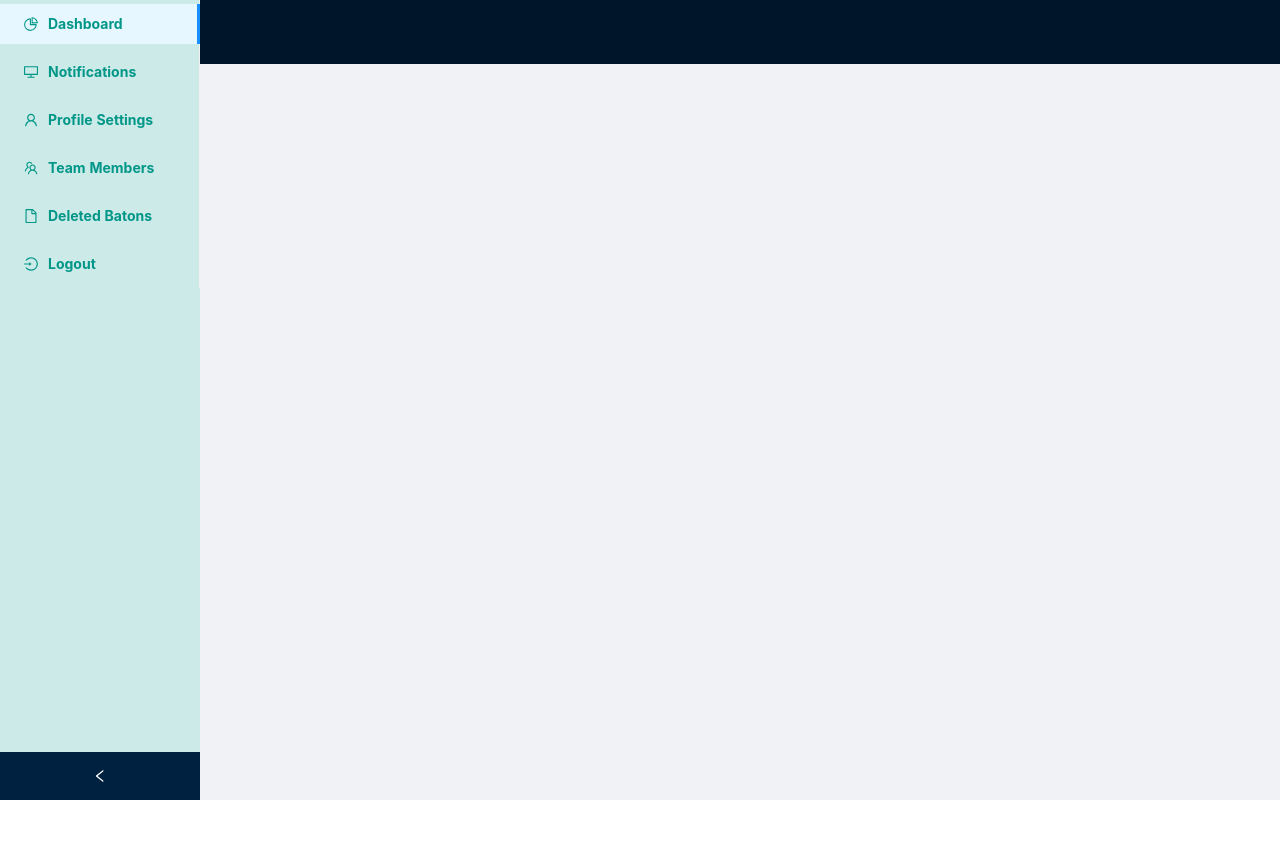
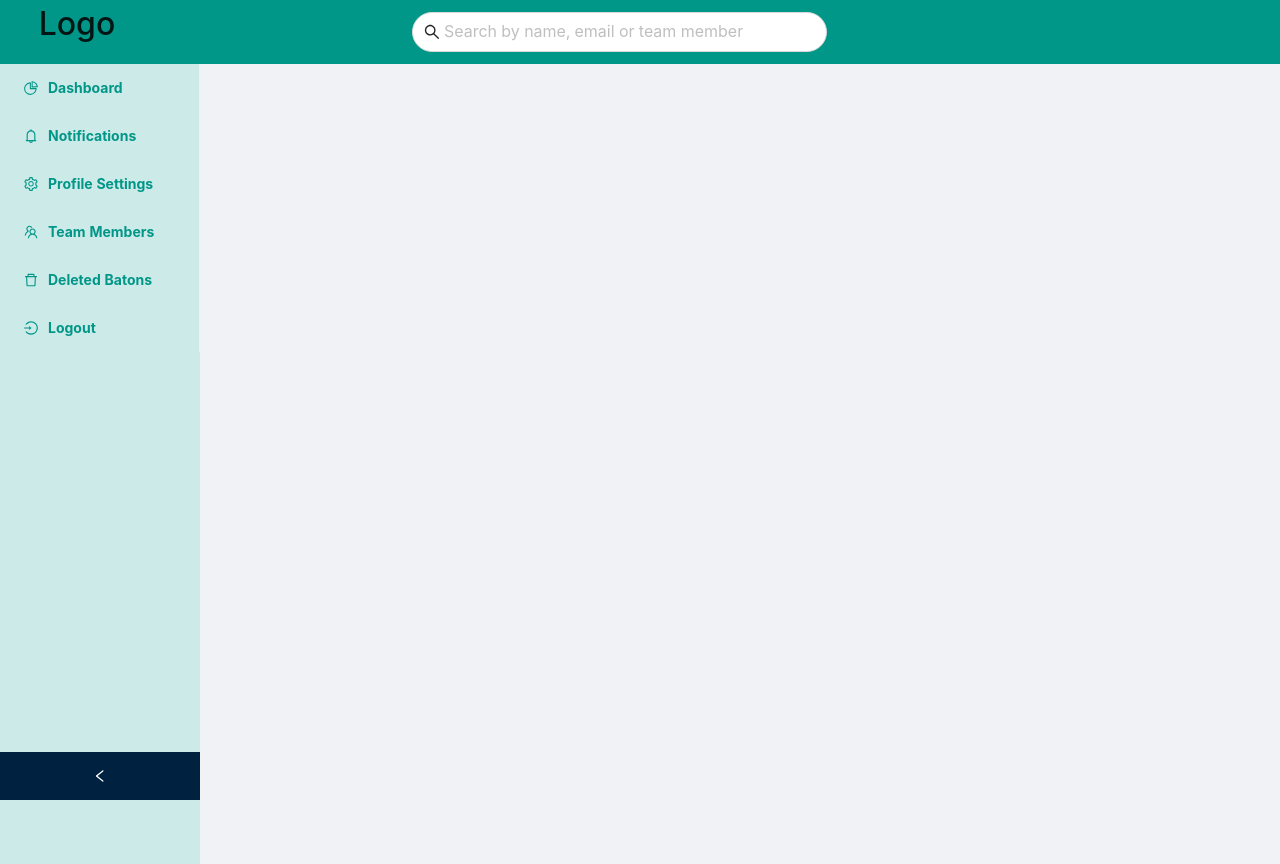
Before and after one commit to Ibrahim-Arif/dasmooth-project, a React (Create React App) app: page /dashboard in a window 1280 px wide. Before the commit the page ends 800 px from the top, so only its background shows below. Built offline with nearby package versions, Linux system fonts and the light colour scheme.

Commit message:
dashboard done

```diff
--- a/src/App.js
+++ b/src/App.js
@@ -32,7 +32,7 @@ const App = () => {
                 // element={isLogin !== false ? <Navigate to="/" /> : <SignIn />}
                 element={<SignIn />}
               />
-              <Route path="/dashboard" element={<Dashboard />} />
+              <Route path="/dashboard/*" element={<Dashboard />} />
               {/*  <Route path="*" element={<NotFound />} /> */}
             </Routes>
           </>
--- a/src/pages/Dashboard.js
+++ b/src/pages/Dashboard.js
@@ -1,64 +1,140 @@
-import React, { useState } from "react";
-import { Layout, Menu, Breadcrumb } from "antd";
+import React, { useEffect, useState } from "react";
+import { Layout, Menu, Input, Button } from "antd";
 import {
   DesktopOutlined,
   PieChartOutlined,
   FileOutlined,
   TeamOutlined,
+  TeamFilled,
   UserOutlined,
   LoginOutlined,
+  SearchOutlined,
+  RightOutlined,
+  DeleteFilled,
+  DeleteOutlined,
+  SettingOutlined,
+  BellOutlined,
 } from "@ant-design/icons";
-import { Link } from "react-router-dom";
+
+import { Container } from "react-bootstrap";
+import { BrowserRouter, useNavigate, Routes, Route } from "react-router-dom";
 import { useUser } from "../hooks/useContext";
 import { colors } from "../utilities/colors";
+import styledComponents from "styled-components";
 
 import "./dashboard.css";
+import DeleteBaton from "./DeleteBaton";
 
+const { Header, Content, Footer, Sider } = Layout;
 export default function Dashboard() {
   const [collapsed, setCollapsed] = useState(false);
+  const [renderSearchBar, setRenderSearchBar] = useState(false);
+  const { setIsLogin } = useUser();
+  const navigate = useNavigate();
 
-  const { setIsLogin } = useUser();
-  const onCollapse = (collapsed) => {
-    console.log(collapsed);
+  useEffect(() => {
+    document.getElementById("root").style.backgroundColor = "white";
+  }, []);
+
+  const onCollapse = (collapsed, type) => {
+    console.log(collapsed, type);
     setCollapsed(collapsed);
   };
-  const { Header, Content, Footer, Sider } = Layout;
-  function getItem(label, key, icon, children) {
+
+  const handleSearchBarShow = () => {
+    if (window.innerWidth <= 768) {
+      setRenderSearchBar(!renderSearchBar);
+    }
+  };
+
+  const getItem = (label, key, icon, children) => {
     return {
       key,
       icon,
       children,
       label,
     };
+  };
+  const handleItemClick = ({ item, key, keyPath, domEvent }) => {
+    console.log(key);
+    switch (key) {
+      case "logout":
+        setIsLogin(false);
+        navigate("/");
+        break;
+      case "delete":
+        navigate("deleteBaton");
+        break;
+      case "dashboard":
+        navigate("/dashboard");
+        break;
     }
+  };
   const items = [
-    getItem("Dashboard", "1", <PieChartOutlined />),
-    getItem("Notifications", "2", <DesktopOutlined />),
-    getItem("Profile Settings", "sub1", <UserOutlined />),
+    getItem("Dashboard", "dashboard", <PieChartOutlined />),
+    getItem("Notifications", "notifications", <BellOutlined />),
+    getItem("Profile Settings", "profile", <SettingOutlined />),
     getItem("Team Members", "team", <TeamOutlined />),
-    getItem("Deleted Batons", "del", <FileOutlined />),
+    getItem("Deleted Batons", "delete", <DeleteOutlined />),
     getItem(
       "Logout",
       "logout",
 
       <LoginOutlined />
-      // [<Link to="/" onClick={() => setIsLogin(false)}></Link>]
     ),
   ];
 
   return (
-    <Layout
+    <div
       style={{
         minHeight: "100vh",
       }}
     >
+      <DashboardHeader
+        bgColor={colors.teal100}
+        className="d-flex flex-row align-items-center"
+      >
+        <Container className="col-8 col-lg-3 align-self-center">
+          {!renderSearchBar && <h2>Logo</h2>}
+          {renderSearchBar && (
+            <SearchBar
+              size="large"
+              placeholder="Search by name, email or team member"
+              prefix={<SearchOutlined />}
+            />
+          )}
+        </Container>
+        <Container className="col-2 col-md-1 col-lg-8 ">
+          <Button
+            shape="circle"
+            className="d-inline-block d-lg-none"
+            icon={!renderSearchBar ? <SearchOutlined /> : <RightOutlined />}
+            size="large"
+            color={colors.teal100}
+            onClick={handleSearchBarShow}
+          />
+
+          <SearchBar
+            className="d-none d-lg-flex w-50"
+            size="large"
+            placeholder="Search by name, email or team member"
+            prefix={<SearchOutlined />}
+          />
+        </Container>
+      </DashboardHeader>
+      <Layout style={{ minHeight: "100vh" }}>
         <Sider
+          className="col-3"
           collapsible
           collapsed={collapsed}
+          // collapsedWidth="0"
           onCollapse={onCollapse}
           style={{ backgroundColor: colors.tealLight80 }}
+          // trigger={null}
+          onBreakpoint={(broken) => {
+            console.log(broken);
+          }}
         >
-        <div className="logo" />
           <Menu
             theme="light"
             style={{
@@ -69,47 +145,22 @@ export default function Dashboard() {
             defaultSelectedKeys={["1"]}
             mode="inline"
             items={items}
+            onClick={handleItemClick}
           ></Menu>
         </Sider>
-      <Layout className="site-layout">
-        <Header
-          className="site-layout-background"
-          style={{
-            padding: 0,
-          }}
-        />
-        {/* <Content
-          style={{
-            margin: "0 16px",
-          }}
-        >
-          <Breadcrumb
-            style={{
-              margin: "16px 0",
-            }}
-          >
-            <Breadcrumb.Item>User</Breadcrumb.Item>
-            <Breadcrumb.Item>Bill</Breadcrumb.Item>
-          </Breadcrumb>
-          <div
-            className="site-layout-background"
-            style={{
-              padding: 24,
-              minHeight: 360,
-            }}
-          >
-            Bill is a cat.
+        <Routes>
+          <Route path="/deleteBaton" element={<DeleteBaton />} />
+        </Routes>
+      </Layout>
     </div>
-        </Content> */}
-
-        {/* <Footer
-          style={{
-            textAlign: "center",
-          }}
-        >
-          Ant Design ©2018 Created by Ant UED
-        </Footer> */}
-      </Layout>
-    </Layout>
   );
 }
+
+const DashboardHeader = styledComponents(Header)`
+  padding: 0px;
+  background-color:${({ bgColor, ...props }) => bgColor};
+`;
+
+const SearchBar = styledComponents(Input)`
+    border-radius: 50px;
+`;
--- /dev/null
+++ b/src/pages/DeleteBaton.js
@@ -0,0 +1,10 @@
+import React from "react";
+
+export default function DeleteBaton() {
+  return (
+    <div className="w-100" style={{ backgroundColor: "tomato" }}>
+      {" "}
+      DeleteBaton
+    </div>
+  );
+}
--- a/src/pages/SignIn.js
+++ b/src/pages/SignIn.js
@@ -11,6 +11,7 @@ export default function SignIn() {
   const [mode, setMode] = useState(0);
   const navigate = useNavigate();
   const location = useLocation();
+
   useEffect(() => {
     document.getElementById("root").style.backgroundColor = colors.cg100;
   }, []);
@@ -33,11 +34,11 @@ export default function SignIn() {
   const { Title } = Typography;
 
   return (
-    <Container className="d-flex flex-row " style={{ height: "100vh" }}>
-      <Container className="d-md-flex d-none justify-content-center align-items-center">
+    <Container className="d-flex flex-column" style={{ height: "100vh" }}>
+      <Container className="d-flex mt-5 justify-content-center align-items-center">
         <h1>Logo</h1>
       </Container>
-      <Container className="d-flex flex-column justify-content-center align-items-center">
+      <Container className="d-flex flex-column col-12 col-lg-7 mt-5 justify-content-center align-items-center">
         <Title level={1} className="mb-5">
           <ColoredTitle color="white">
             {/* {!mode ? "Sign In" : "Sign Up"} */}
@@ -46,13 +47,14 @@ export default function SignIn() {
         </Title>
         <Form
           name="normal_login"
-          className="login-form d-flex flex-column align-items-center"
+          className="login-form d-flex col-12 flex-column align-items-center"
           initialValues={{
             remember: true,
           }}
           onFinish={onFinish}
         >
           <Form.Item
+            className="col-12"
             name="email"
             rules={[
               {
@@ -71,6 +73,7 @@ export default function SignIn() {
             />
           </Form.Item>
           <Form.Item
+            className="col-12"
             name="password"
             rules={[
               { min: 6, message: "Password length should not be less than 6" },
@@ -137,20 +140,20 @@ const LoginButton = styledComponents(Button)`
         width: 300px;
         height: 40px;
         color: ${(props) => (props.color ? props.color : "white")};
-        border-color:${(props) => props.bgColor};
-        background-color:${(props) => props.bgColor};
+        border-color:${({ bgColor, ...props }) => bgColor};
+        background-color:${({ bgColor, ...props }) => bgColor};
         :hover{
-          color: ${(props) => props.bgColor};
-          border-color:${(props) => props.bgColor};
+          color: ${({ bgColor, ...props }) => bgColor};
+          border-color:${({ bgColor, ...props }) => bgColor};
         }
 `;
 
 const FormInput = styledComponents(Input, Input.Password)`
-    width: 300px;
+    width: 100%;
     height: 40px;
 `;
 const FormPassword = styledComponents(Input.Password)`
-    width: 300px;
+    width: 100%;
     height: 40px;
 `;
 
--- a/src/pages/index.js
+++ b/src/pages/index.js
@@ -1,4 +1,5 @@
 import Dashboard from "./Dashboard";
+import DeleteBaton from "./DeleteBaton";
 import SignIn from "./SignIn";
 
-export { Dashboard, SignIn };
+export { Dashboard, SignIn, DeleteBaton };
```
Lines whose indentation alone changed are shown as unchanged.
